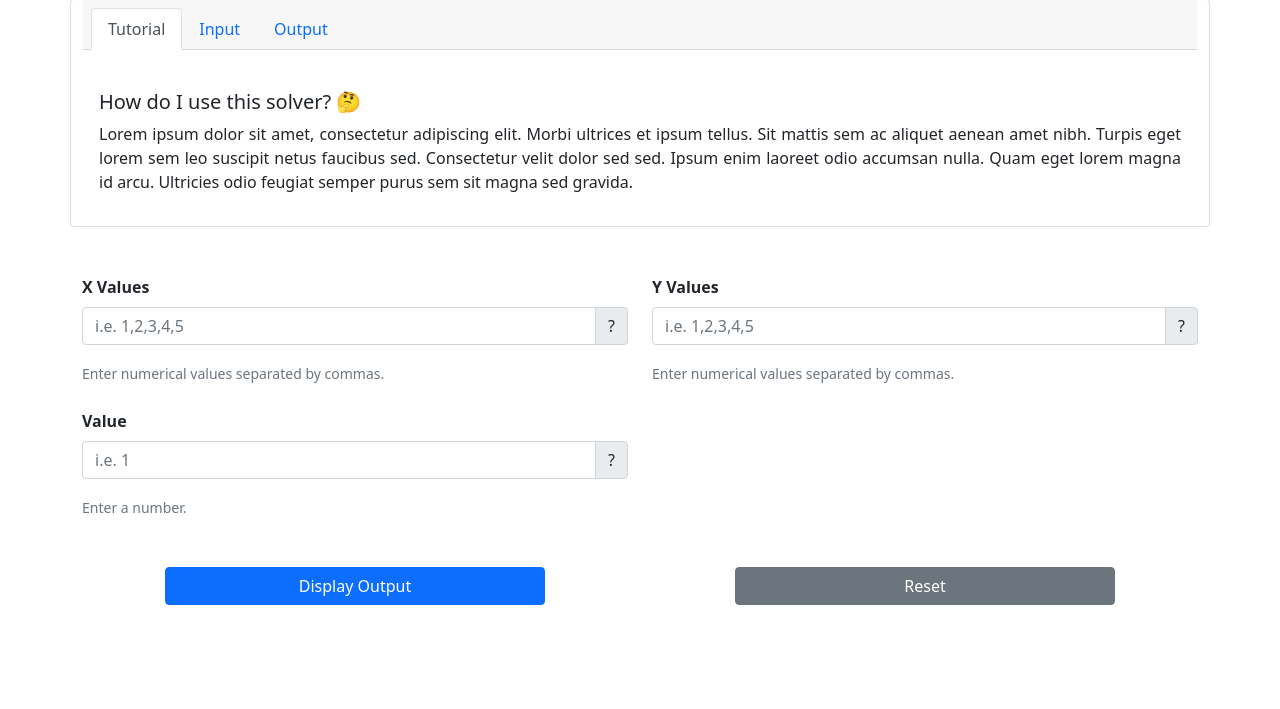
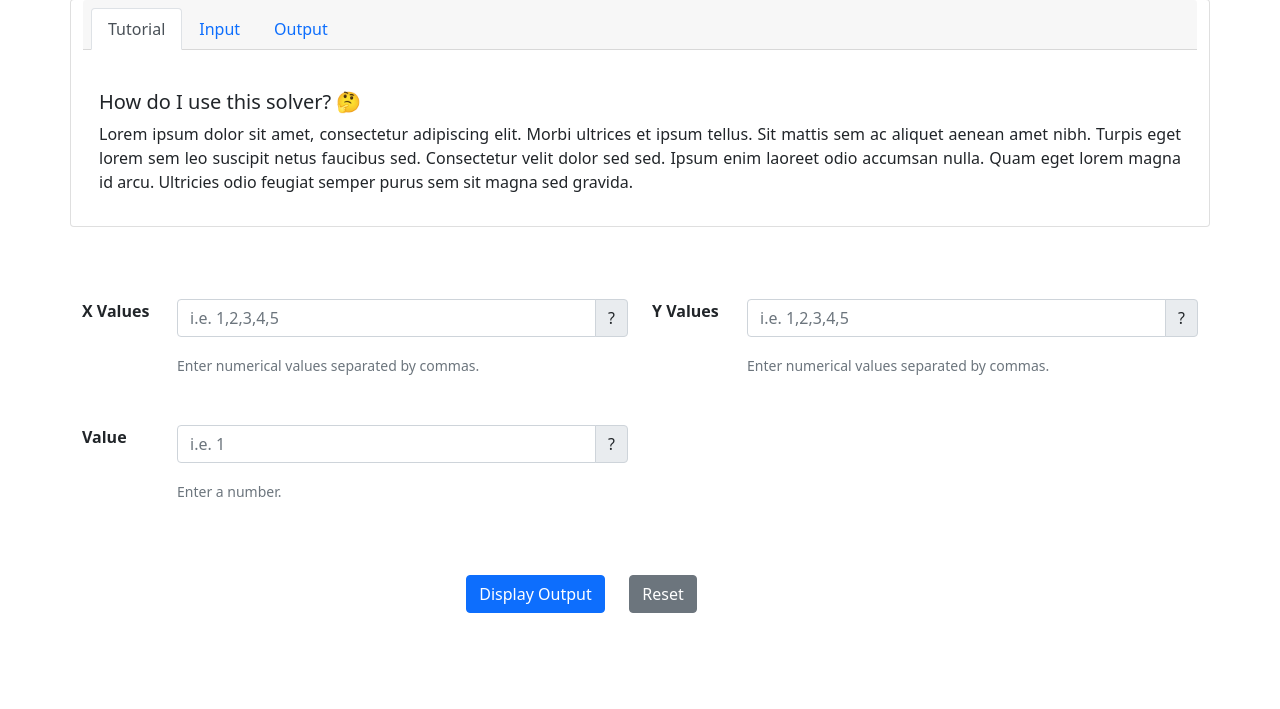
Before and after one commit to brlimarce/SolvePy, a Flask app: page /solve/qsi in a window 1280 px wide. Shown: the part 225-934 px from the top of the page. Before the commit the page ends 830 px from the top, so only its background shows below. Run offline with Flask 2, Linux system fonts and the light colour scheme; some libraries are stand-ins or nearby versions.

Commit message:
Tweak design changes in qsi.html and sublayout.html

```diff
--- a/templates/layouts/sublayout.html
+++ b/templates/layouts/sublayout.html
@@ -136,7 +136,7 @@
             </div>
             <!-- End of Card Body -->
         </div>
-    </div> <br /> <br />
+    </div> <br /> <br /> <br />
     <!-- End of Tutorial Card -->
 
     <!-- Start of Nested Body -->
--- a/templates/qsi.html
+++ b/templates/qsi.html
@@ -76,8 +76,8 @@
     <form>
         <div class="row">
             <!-- Start of X-Values -->
-            <div class="col-6">
-                <label for="xval" class="form-label fw-bold">X Values</label>
+            <label for="xval" class="form-label fw-bold col-1">X Values</label>
+            <div class="col-5">
                 <div class="input-group mb-3">
                     <input type="text" class="form-control" id="xval" placeholder="i.e. 1,2,3,4,5" aria-label="X Values" aria-describedby="xhelp" />
                     <span class="input-group-text" id="xhelp">?</span>
@@ -87,8 +87,8 @@
             <!-- End of X-Values -->
 
             <!-- Start of Y-Values -->
-            <div class="col-6">
-                <label for="yval" class="form-label fw-bold">Y Values</label>
+            <label for="yval" class="form-label fw-bold col-1">Y Values</label>
+            <div class="col-5">
                 <div class="input-group mb-3">
                     <input type="text" class="form-control" id="yval" placeholder="i.e. 1,2,3,4,5" aria-label="Y Values" aria-describedby="yhelp" />
                     <span class="input-group-text" id="yhelp">?</span>
@@ -96,12 +96,12 @@
                 <small id="ymsg" class="form-text text-muted">Enter numerical values separated by commas.</small>
             </div>
             <!-- End of Y-Values -->
-        </div> <br />
+        </div> <br /> <br />
 
         <div class="row">
             <!-- Start of Value -->
-            <div class="col-6">
-                <label for="val" class="form-label fw-bold">Value</label>
+            <label for="val" class="form-label fw-bold col-1">Value</label>
+            <div class="col-5">
                 <div class="input-group mb-3">
                     <input type="text" class="form-control" id="val" placeholder="i.e. 1" aria-label="Value" aria-describedby="valhelp" />
                     <span class="input-group-text" id="valhelp">?</span>
@@ -109,15 +109,22 @@
                 <small id="valmsg" class="form-text text-muted">Enter a number.</small>
             </div>
             <!-- End of Value -->
-        </div> <br /> <br />
+        </div> <br /> <br /> <br />
 
         <!-- Start of Buttons -->
-        <div class="row d-flex flex-row justify-content-around">
-            <div class="col-1"></div>
-            <button type="submit" class="btn btn-primary col-4">Display Output</button>
-            <div class="col-2"></div>
-            <button type="reset" class="btn btn-secondary col-4">Reset</button>
-            <div class="col-1"></div>
+        <div class="row col-12">
+            <!-- Divider -->
+            <div class="col-4"></div>
+
+            <!-- Start of Button Container -->
+            <div class="d-flex flex-row justify-content-around col-3">
+                <button type="submit" class="btn btn-primary">Display Output</button>
+                <button type="reset" class="btn btn-secondary">Reset</button>
+            </div>
+            <!-- End of Button Container -->
+
+            <!-- Divider -->
+            <div class="col-4"></div>
         </div>
         <!-- End of Buttons -->
     </form>
```
